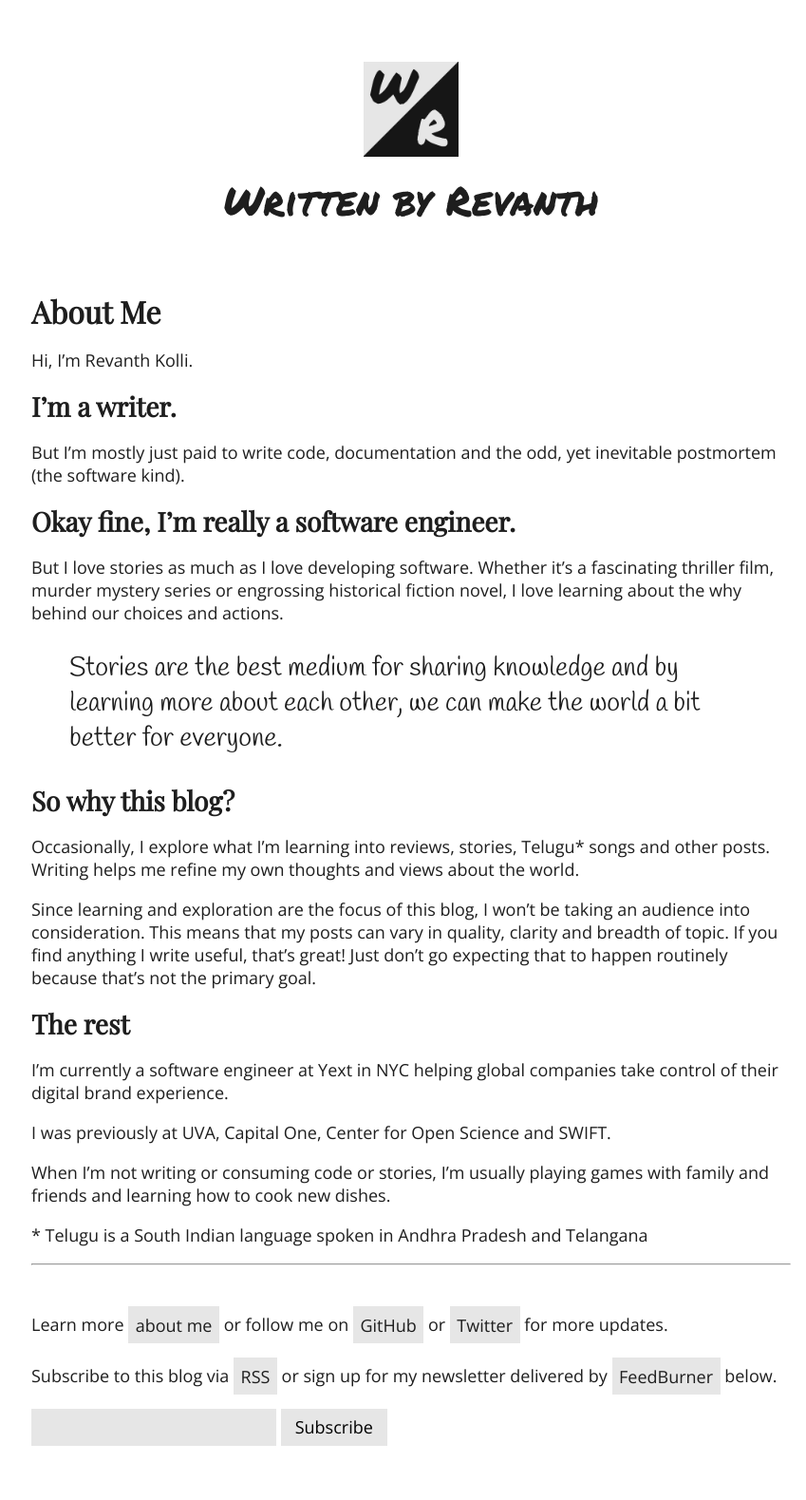
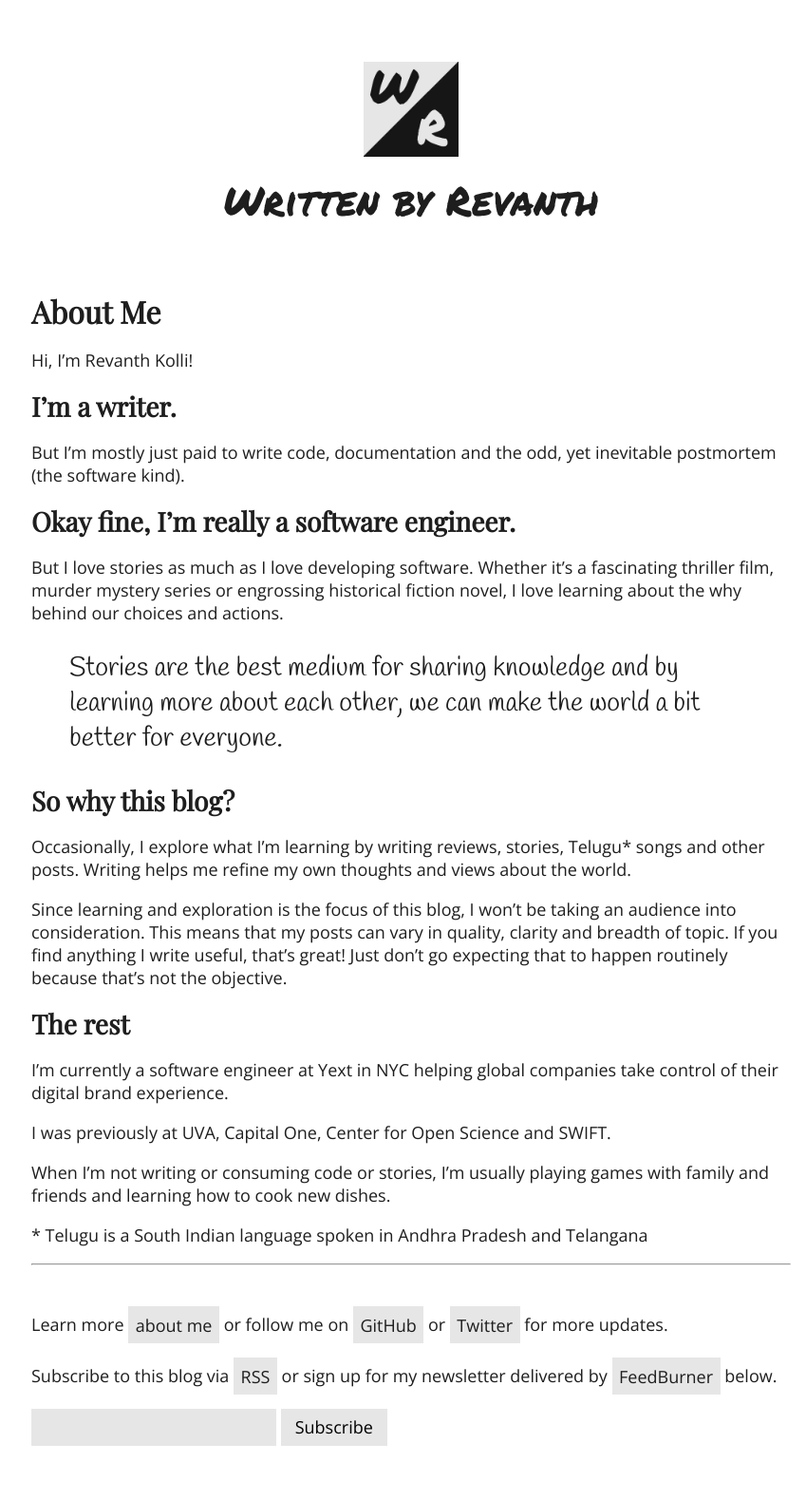
Before and after one commit to revanthkolli/revanthkolli.github.io, a Jekyll site: the page built from about.markdown, in a window 1280 px wide. Shown: the whole page at 95% size, without its empty margins (207-1056 px from the left). Built offline with Jekyll 4.4.1, drawn with Linux system fonts in a browser that asks for light colours.

Commit message:
rewording

```diff
--- a/about.markdown
+++ b/about.markdown
@@ -4,7 +4,7 @@ title: About Me
 permalink: /about/
 ---
 
-Hi, I'm Revanth Kolli.
+Hi, I'm Revanth Kolli!
 
 # I'm a writer.
 
@@ -18,9 +18,9 @@ But I love stories as much as I love developing software. Whether it’s a fasci
 
 # So why this blog?
 
-Occasionally, I explore what I'm learning into reviews, stories, Telugu* songs and other posts. Writing helps me refine my own thoughts and views about the world.
+Occasionally, I explore what I'm learning by writing reviews, stories, Telugu* songs and other posts. Writing helps me refine my own thoughts and views about the world.
 
-Since learning and exploration are the focus of this blog, I won't be taking an audience into consideration. This means that my posts can vary in quality, clarity and breadth of topic. If you find anything I write useful, that's great! Just don't go expecting that to happen routinely because that's not the primary goal.
+Since learning and exploration is the focus of this blog, I won't be taking an audience into consideration. This means that my posts can vary in quality, clarity and breadth of topic. If you find anything I write useful, that's great! Just don't go expecting that to happen routinely because that's not the objective.
 
 
 # The rest
```
